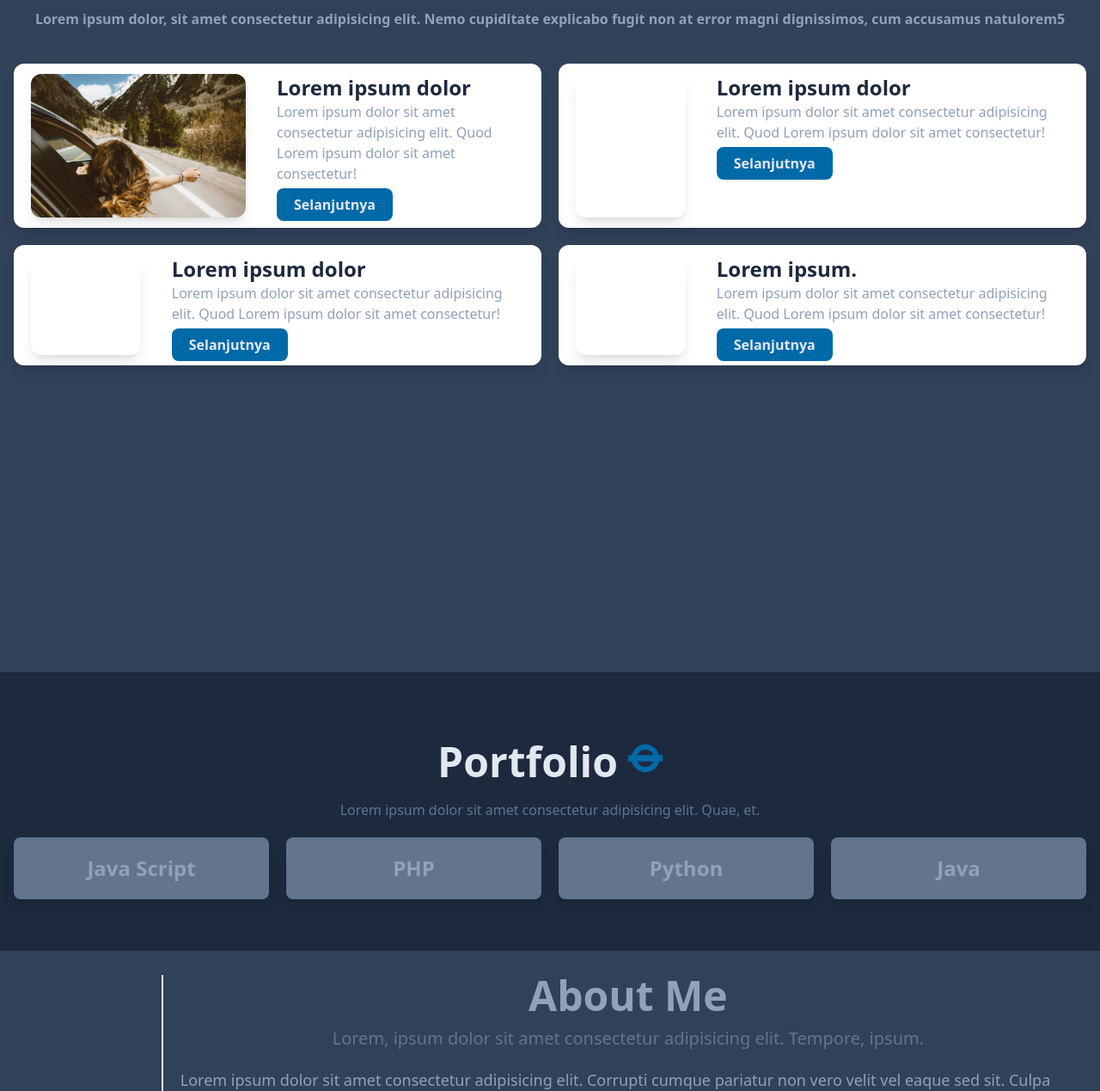
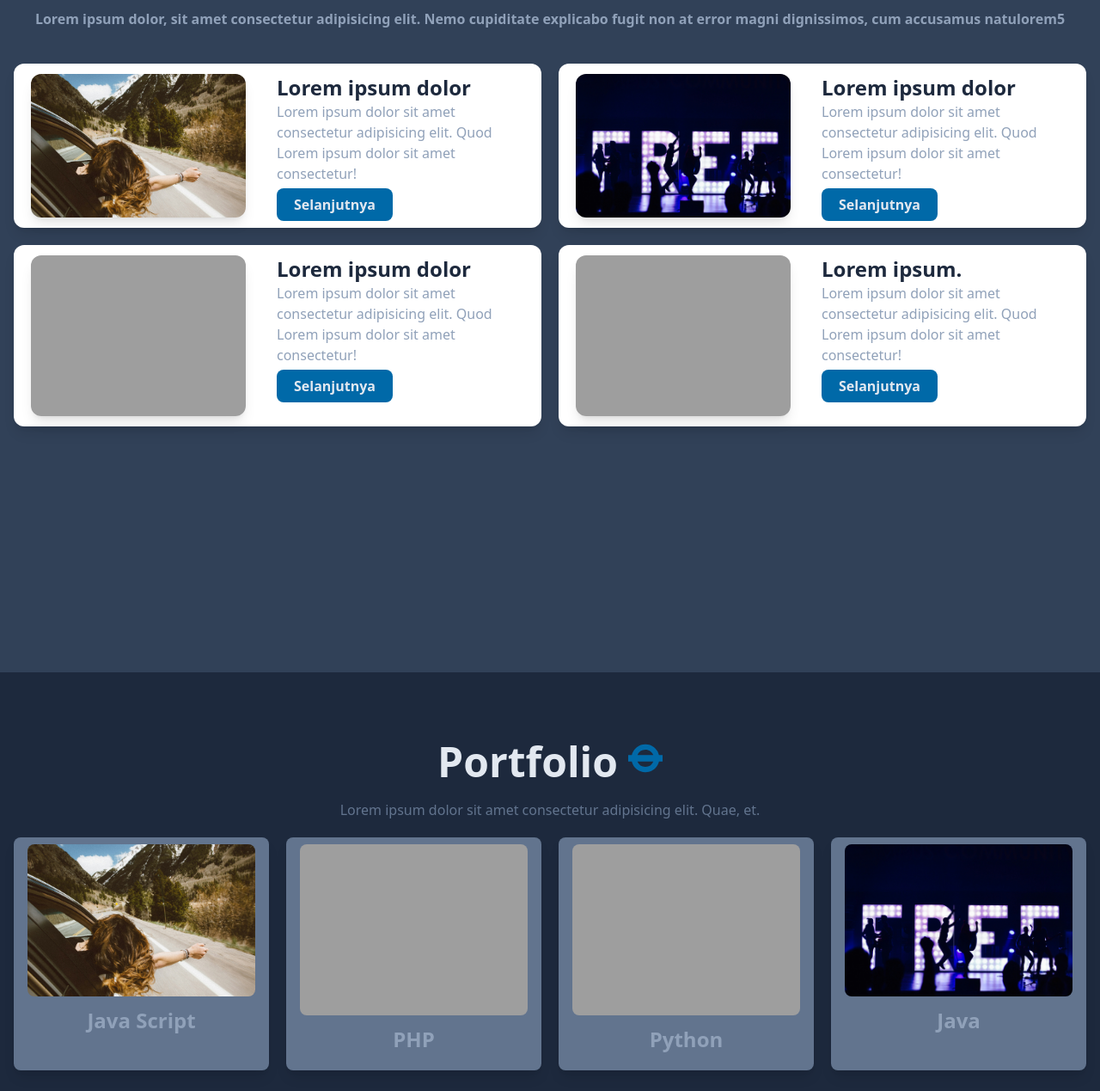
Before and after one commit to Galih-Gian/portfolio, a website: page index.html in a window 1280 px wide. Shown: the part 580-1849 px from the top of the page at 86% size. Drawn offline with nearby package versions, Linux system fonts and the light colour scheme; files that its build step writes are made by us from their sources; the site is published under a folder, as on GitHub Pages, so addresses that start at the root find nothing.

Commit message:
Update index.html

```diff
--- a/index.html
+++ b/index.html
@@ -98,7 +98,7 @@
 
         </div>
         <div class="flex justify-center bg-white space-x-2 md:space-x-5 rounded-xl shadow-lg py-3 px-2 md:px-5">
-          <img src="/img/william-white-cF6fz9QwfrY-unsplash.jpg" class="w-[100px] md:w-[250px] rounded-xl shadow-lg" alt="">
+          <img src="./img/william-white-cF6fz9QwfrY-unsplash.jpg" class="w-[100px] md:w-[250px] rounded-xl shadow-lg" alt="">
           <div class="px-2 md:px-4">
             <h2 class="font-semibold text-xl md:text-2xl text-slate-800">Lorem ipsum dolor</h2>
             <p class="text-slate-400 mb-3">Lorem ipsum dolor sit amet consectetur adipisicing elit. Quod Lorem ipsum
@@ -108,7 +108,7 @@
 
         </div>
         <div class="flex justify-center bg-white space-x-2 md:space-x-5 rounded-xl shadow-lg py-3 px-2 md:px-5">
-          <img src="/img/mohamed-nohassi-odxB5oIG_iA-unsplash.jpg" class="w-[100px] md:w-[250px] rounded-xl shadow-lg" alt="">
+          <img src="./img/mohamed-nohassi-odxB5oIG_iA-unsplash.jpg" class="w-[100px] md:w-[250px] rounded-xl shadow-lg" alt="">
           <div class="px-2 md:px-4">
             <h2 class="font-semibold text-xl md:text-2xl text-slate-800">Lorem ipsum dolor</h2>
             <p class="text-slate-400 mb-3">Lorem ipsum dolor sit amet consectetur adipisicing elit. Quod Lorem ipsum
@@ -117,7 +117,7 @@
           </div>
         </div>
         <div class="flex justify-center bg-white space-x-2 md:space-x-5 rounded-xl shadow-lg py-3 px-2 md:px-5">
-          <img src="/img/nathan-mcbride-RP6Ba_6U154-unsplash.jpg" class="w-[100px] md:w-[250px] rounded-xl shadow-lg" alt="">
+          <img src="./img/nathan-mcbride-RP6Ba_6U154-unsplash.jpg" class="w-[100px] md:w-[250px] rounded-xl shadow-lg" alt="">
           <div class="px-2 md:px-4">
             <h2 class="font-semibold text-xl md:text-2xl text-slate-800">Lorem ipsum.</h2>
             <p class="text-slate-400 mb-3">Lorem ipsum dolor sit amet consectetur adipisicing elit. Quod Lorem ipsum
@@ -146,25 +146,25 @@
       <div class="grid grid-cols-2 px-2 md:px-4 md:grid-cols-4 mx-auto gap-2 md:gap-5">
         <div class="rounded-lg shadow-lg py-2 px-4 bg-slate-500 hover:bg-slate-300 hover:text-slate-500">
           <a href="#" class="">
-            <img src="/img/averie-woodard-5d20kdvFCfA-unsplash.jpg" alt="" class="w-full rounded-lg">
+            <img src="./img/averie-woodard-5d20kdvFCfA-unsplash.jpg" alt="" class="w-full rounded-lg">
             <h3 class="text-center text-2xl font-bold text-slate-400 py-3">Java Script</h3>
           </a>
         </div>
         <div class="rounded-lg shadow-lg py-2 px-4 bg-slate-500 hover:bg-slate-300">
           <a href="#" class="">
-            <img src="/img/becca-tapert--A_Sx8GrRWg-unsplash.jpg" alt="" class="w-full rounded-lg">
+            <img src="./img/becca-tapert--A_Sx8GrRWg-unsplash.jpg" alt="" class="w-full rounded-lg">
             <h3 class="text-center text-2xl font-bold text-slate-400 py-3">PHP</h3>
           </a>
         </div>
         <div class="rounded-lg shadow-lg py-2 px-4 bg-slate-500 hover:bg-slate-300 hover:text-slate-500">
           <a href="#" class="">
-            <img src="/img/mohamed-nohassi-odxB5oIG_iA-unsplash.jpg" alt="" class="w-full rounded-lg">
+            <img src="./img/mohamed-nohassi-odxB5oIG_iA-unsplash.jpg" alt="" class="w-full rounded-lg">
             <h3 class="text-center text-2xl font-bold text-slate-400 py-3">Python</h3>
           </a>
         </div>
         <div class="rounded-lg shadow-lg py-2 px-4 bg-slate-500 hover:bg-slate-300 hover:text-slate-500">
           <a href="#" class="">
-            <img src="/img/william-white-cF6fz9QwfrY-unsplash.jpg" alt="" class="w-full rounded-lg">
+            <img src="./img/william-white-cF6fz9QwfrY-unsplash.jpg" alt="" class="w-full rounded-lg">
             <h3 class="text-center text-2xl font-bold text-slate-400 py-3">Java</h3>
           </a>
         </div>
@@ -178,7 +178,7 @@
   <section id="about" class="bg-slate-700 pt-7 pb-5">
     <div class="md:container px-2 mx-auto">
       <div class="w-full md:flex justify-center gap-8">
-        <img src="/img/averie-woodard-5d20kdvFCfA-unsplash.jpg" alt=""class="w-[300px] md:w-[400px] mx-auto rounded-lg"
+        <img src="./img/averie-woodard-5d20kdvFCfA-unsplash.jpg" alt=""class="w-[300px] md:w-[400px] mx-auto rounded-lg"
           class="w-[400px] rounded-[100%] border-4 border-slate-300">
         <div class="px-5 border-l-2 border-b-2 border-slate-200">
           <h3 class="font-bold text-3xl md:text-5xl text-slate-400 text-center pt-10 md:pt-0 mb-3">About Me</h3>
@@ -261,7 +261,7 @@
     </section>
     <!-- end footer -->
 
-  <script src="/script.js"></script>
+  <script src="./script.js"></script>
 </body>
 
 </html>
```
